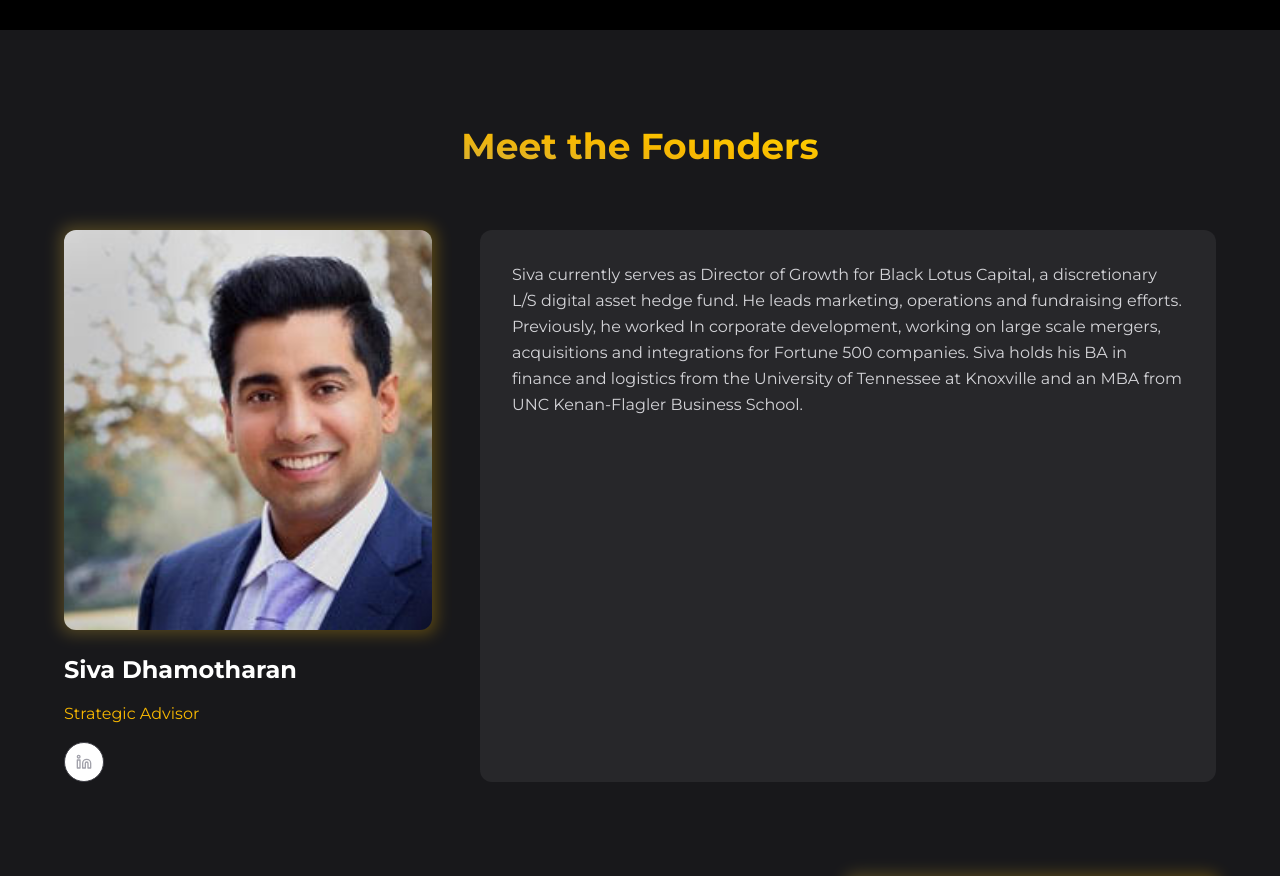
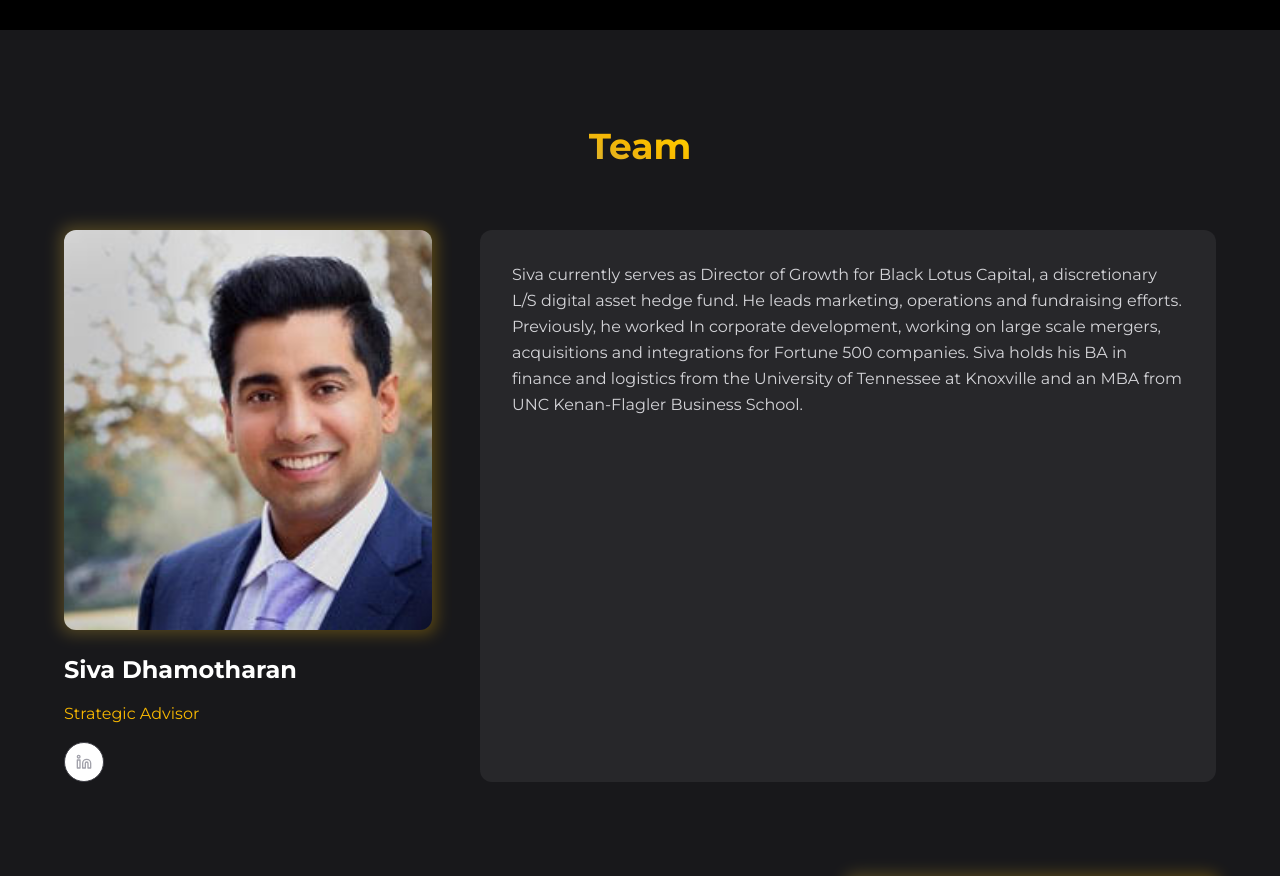
Before and after one commit to UtkarshRanjan07/AumAlpha, a React (Vite) app: page /about in a window 1280 px wide. Shown: the part 880-1756 px from the top of the page. Built offline with nearby package versions, Linux system fonts and the light colour scheme.

Commit message:
Updated section title from 'Meet the Founder' to 'Team'

```diff
--- a/src/pages/About.tsx
+++ b/src/pages/About.tsx
@@ -96,7 +96,7 @@ const About = () => {
       <section className="section bg-zinc-900">
         <div className="max-w-7xl mx-auto">
           <h2 className="text-3xl md:text-4xl font-bold text-center mb-16">
-            <span className="gold-gradient">Meet the Founders</span>
+            <span className="gold-gradient">Team</span>
           </h2>
 
           <div className="space-y-24">
```
